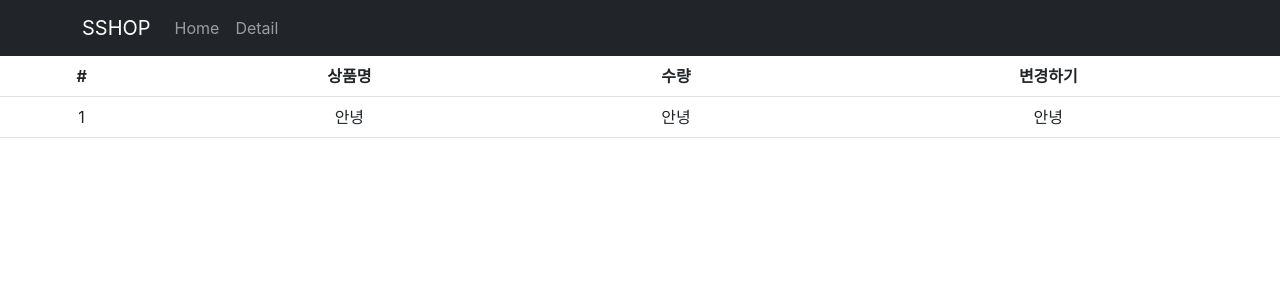
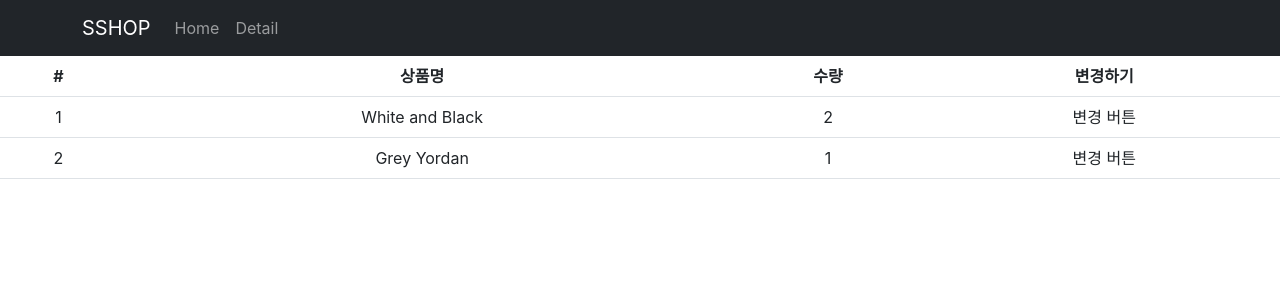
Before and after one commit to SSong-sh/react-shop, a React (Create React App) app: page /cart in a window 1280 px wide. Shown: the top 300 px of the page. Built offline with nearby package versions, Linux system fonts and the light colour scheme.

Commit message:
cart 데이터 바인딩

```diff
--- a/src/routes/Cart.js
+++ b/src/routes/Cart.js
@@ -1,6 +1,9 @@
 import { Table } from "react-bootstrap";
+import { useSelector } from "react-redux";
 
 function Cart() {
+  let cartItems = useSelector((state) => state.cart); //Redux store 가져와줌
+  console.log(cartItems);
   return (
     <div>
       <Table>
@@ -13,12 +16,15 @@
           </tr>
         </thead>
         <tbody>
-          <tr>
-            <td>1</td>
-            <td>안녕</td>
-            <td>안녕</td>
-            <td>안녕</td>
-          </tr>
+          {cartItems.map((item, index) => (
+            <tr key={item.id}>
+              <td>{index + 1}</td>
+              <td>{item.name}</td>
+              <td>{item.count}</td>
+              <td>변경 버튼</td>{" "}
+              {/* 여기에 변경 버튼을 추가하거나 원하는 내용을 삽입하세요 */}
+            </tr>
+          ))}
         </tbody>
       </Table>
     </div>
--- a/src/store.js
+++ b/src/store.js
@@ -1,5 +1,27 @@
-import { configureStore } from "@reduxjs/toolkit";
+import { configureStore, createSlice } from "@reduxjs/toolkit";
+
+let user = createSlice({
+  name: "user",
+  initialState: "kim",
+});
+
+let stock = createSlice({
+  name: "stock",
+  initialState: [10, 11, 12],
+});
+
+let cart = createSlice({
+  name: "cart",
+  initialState: [
+    { id: 0, name: "White and Black", count: 2 },
+    { id: 2, name: "Grey Yordan", count: 1 },
+  ],
+});
 
 export default configureStore({
-  reducer: {},
+  reducer: {
+    user: user.reducer,
+    stock: stock.reducer,
+    cart: cart.reducer,
+  },
 });
```
